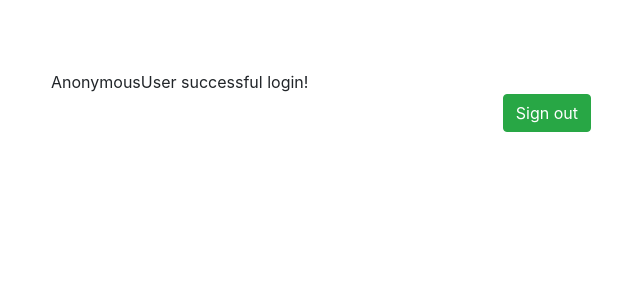
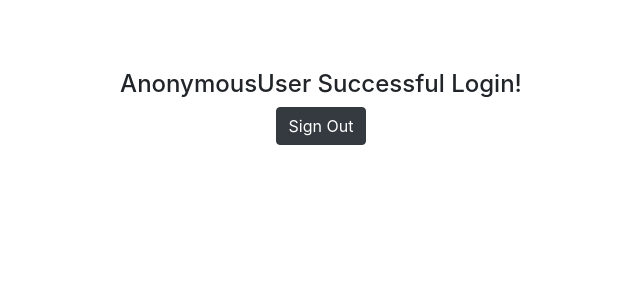
Before and after one commit to Preetmungara/Online-Train-Ticket-Booking, a Django app: page /success in a window 1280 px wide. Shown: the part 56-356 px from the top of the page, without its empty margins (319-959 px from the left). Run offline with Django 3.2, Linux system fonts and the light colour scheme; some libraries are stand-ins or nearby versions.

Commit message:
New Style Added

```diff
--- a/myapp/templates/myapp/booklist.html
+++ b/myapp/templates/myapp/booklist.html
@@ -1,7 +1,7 @@
 {% extends 'myapp/base.html' %}
 {% block content %}
 <h3>{{msg}}</h3>
-<h2>List of Trains</h2>
+<h2 style="padding-left:5px">List of Trains</h2>
 <table class="table table-striped">
     <thead style="background-color: darkgrey;color: white;">
     <td>BOOKING ID</td>
@@ -36,7 +36,7 @@
     {% endfor %}
 </table>
 <form action="{% url 'cancellings' %}" method="post">
-    <h3>Choose Train to book</h3>
+    <h3 style="padding-left:5px">Choose Train to book</h3>
     {% csrf_token %}
     <div class="col-auto">
         <label for="example-email-input" class="col-2 col-form-label">Train ID</label>
--- a/myapp/templates/myapp/signin.html
+++ b/myapp/templates/myapp/signin.html
@@ -4,7 +4,9 @@
     <center><h2 style="margin-top: 70px; background-color: dimgrey;color: white">Welcome to Train Reservation</h2></center>
         <div class="row">
             <div class="col-sm-6 mx-auto" style="margin-top: 70px">
-                <h2>Log in</h2>
+                <center>
+                    <h2>Log in</h2>
+                </center>
 
                 <form action="{% url 'signin' %}" method="post">
                     {% csrf_token %}
--- a/myapp/templates/myapp/signup.html
+++ b/myapp/templates/myapp/signup.html
@@ -4,7 +4,9 @@
         <div class="row">
             <div class="col-sm-6 mx-auto" style="margin-top: 70px">
                 <form action="{% url 'signup' %}" method="post">
-                    <h2>Sign up!</h2>
+                    <center>
+                        <h2>Sign up!</h2>
+                    </center>
                     {% csrf_token %}
                     <div class="form-group row">
                         <label for="example-email-input" class="col-2 col-form-label">Email:</label>
--- a/myapp/templates/myapp/success.html
+++ b/myapp/templates/myapp/success.html
@@ -6,11 +6,13 @@
             <div class="col-sm-6 mx-auto" style="margin-top: 70px">
                 <form action="{% url 'signout' %}" method="post">
                     {% csrf_token %}
-                    {{user}} successful login! {{id}}
 
+                    <center>
+                        <h4>{{user}} Successful Login!</h4>
+                    </center>
 
-                    <div class="pull-right">
-                        <button type="Submit" class="btn btn-success float-right">Sign out</button>
+                    <div class="text-center">
+                        <button type="Submit" class="btn btn-dark">Sign Out</button>
                     </div>
 
                 </form>
```
Also changed, not shown: myapp/templates/myapp/bookings.html (+4 -4 lines), db.sqlite3.
